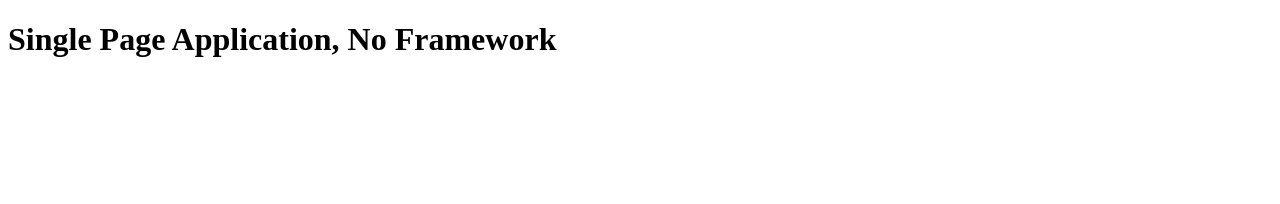
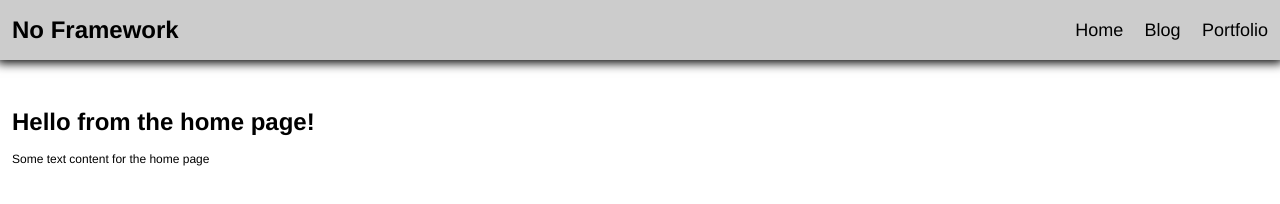
Before and after one commit to belcurv/spa_no-framework, a plain HTML site: page index.html in a window 1280 px wide. Drawn offline with Linux system fonts and the light colour scheme.

Commit message:
Add styles, simplify router

```diff
--- a/css/app.css
+++ b/css/app.css
@@ -0,0 +1,70 @@
+
+* {
+    box-sizing: border-box;
+}
+
+body {
+    font-family: Helvetica, Arial, sans-serif;
+    font-size: 12px;
+    margin: 0;
+    padding: 0;
+}
+
+.app-shell-head {
+    position: fixed;
+    top: 0;
+    left: 0;
+    height: 60px;
+    width: 100%;
+    background: #ccc;
+    box-shadow: 0 0 10px 3px #000;
+}
+
+.app-shell-head-logo {
+    display: inline-block;
+    padding-left: 1em;
+}
+
+.app-shell-head-logo h1 {
+    margin: 0;
+    padding: 0;
+    height: 100%;
+    line-height: 60px;
+}
+
+.app-shell-head-nav {
+    position: absolute;
+    margin: 0 .25em 0 0;
+    padding: 0;
+    top: 0;
+    right: 0;
+    height: 100%;
+    line-height: 60px;
+}
+
+.app-shell-head-nav ul {
+    margin: 0;
+    padding: 0;
+    list-style-type: none;
+}
+
+.app-shell-head-nav li {
+    display: inline;
+    margin: 0 .75em;
+}
+
+.app-shell-head-nav a {
+    font-size: 1.5em;
+    color: #000;
+    text-decoration: none;
+}
+
+.app-shell-main {
+    position: relative;
+    top: 80px;
+
+}
+
+.app-shell-main-content {
+    padding: 1em;
+}
--- a/index.html
+++ b/index.html
@@ -15,6 +15,7 @@
     <!-- app js -->
     <script src="js/app.js"></script>
     <script src="js/app.shell.js"></script>
+    <script src="js/templates/app.templates.js"></script>
     <script src="js/utils/app.router.js"></script>
     <script>
         // initialize application once the DOM is ready
--- a/js/app.shell.js
+++ b/js/app.shell.js
@@ -13,28 +13,6 @@ app.shell = (function ($) {
 
     var DOM = {};
 
-//            // html template
-//            main_html: `
-//                <div class="app-shell-head">
-//                    <div class="app-shell-head-logo">
-//                        <h1>app</h1>
-//                        <p>JavaScript end to end</p>
-//                    </div>
-//                    <div class="app-shell-head-acct"></div>
-//                </div>
-//
-//                <div class="app-shell-main">
-//                    <div class="app-shell-main-nav"></div>
-//                    <div class="app-shell-main-content"></div>
-//                </div>
-//
-//                <div class="app-shell-foot"></div>
-//                <div class="app-shell-modal"></div>`,
-//
-//            // interval in ms between resize event consideration
-//            resize_interval: 200
-//        },
-
 
     /* ============================ DOM METHODS ============================ */
 
@@ -43,9 +21,15 @@ app.shell = (function ($) {
         DOM.template = `
             <div class="app-shell-head">
                 <div class="app-shell-head-logo">
-                    <h1>Single Page Application, No Framework</h1>
+                    <h1>No Framework</h1>
                 </div>
-                <div class="app-shell-head-nav"></div>
+                <div class="app-shell-head-nav">
+                    <ul>
+                        <li><a href="#">Home</a></li>
+                        <li><a href="#/blog">Blog</a></li>
+                        <li><a href="#/portfolio">Portfolio</a></li>
+                    </ul>
+                </div>
             </div>
 
             <div class="app-shell-main">
@@ -54,7 +38,6 @@ app.shell = (function ($) {
 
             <div class="app-shell-foot"></div>`;
 
-        DOM.$p = $(document.createElement('p'));
     }
 
 
@@ -64,7 +47,7 @@ app.shell = (function ($) {
     // handle URI hashchange events
     function onHashChange(event) {
 
-        app.router.route(location.hash.slice(1));
+        app.router.router(location.hash.slice(1));
     }
 
     /* ============================= CALLBACKS ============================= */
--- /dev/null
+++ b/js/templates/app.templates.js
@@ -0,0 +1,41 @@
+/* jshint esversion:6 */
+/* globals app */
+
+app.templates = (function() {
+
+
+    function homeTemplate() {
+        let template = `
+            <h1>Hello from the home page!</h1>
+            <p>Some text content for the home page</p>`;
+
+        return template;
+    }
+
+
+    function blogTemplate() {
+        let template = `
+            <h1>BLOG!</h1>
+            <p>Blog content goes here...</p>`;
+
+        return template;
+    }
+
+
+    function portfolioTemplate() {
+        let template = `
+            <h1>PORTFOLIO!</h2>
+            <p>Portfolio goes here...</p>`;
+
+        return template;
+    }
+
+    /* ============================ EXPORT API ============================= */
+
+    return {
+        home      : homeTemplate,
+        blog      : blogTemplate,
+        portfolio : portfolioTemplate
+    };
+
+}());
--- a/js/utils/app.router.js
+++ b/js/utils/app.router.js
@@ -1,137 +1,48 @@
-/* app.router.js
-   Routing module for app
+/* jshint esversion:6, devel:true, browser:true */
+/* globals app, jQuery */
 
-   example.com/#post?building-a-spa
-   example.com/#blog?post=building-a-spa
+app.router = (function($) {
 
+    'use strict';
 
-*/
+    var el = null,
+        routes = {};
 
-/* jshint esversion:6, devel:true, browser:true */
-/* globals app */
+    /* ============================= UTILITIES ============================= */
 
-app.router = (function () {
-
-    /* =============================== SETUP =============================== */
-
-    var config = {
-            query_params: ''
-        },
-
-        routes = {
-
-            home : {
-                api_stub : 'home',
-                success_callback : 'home_page',
-                error_callback : 'home_page_error'
-            },
-
-            all_posts : {
-                api_stub : 'blog',
-                success_callback : 'show_all_posts',
-                error_callback : 'show_all_posts_error'
-            },
-
-            post : {
-                api_stub : 'blog/posts/' + config.query_params + '.md',
-                success_callback : 'show_post',
-                error_callback : 'show_post_error'
-            }
-
+    // route registering function
+    function route(path, templateId, controller) {
+        routes[path] = {
+            templateId : templateId,
+            controller : controller
         };
-
-    /* ========================== PRIVATE METHODS ========================== */
-
-
-    /*
-        views.all_posts = function(data, params){
-            var api_stub = 'posts/index.json';
-
-            utils.request(
-                api_stub,
-                'show_all_posts',
-                'show_all_posts_error'
-            );
-        };
-
-
-        views.home = function(data, params){
-            var api_stub = 'posts/index.json';
-
-            utils.request(
-                api_stub,
-                'home_page',
-                'home_page_error'
-            );
-        };
-
-
-        views.post = function(data, params){
-            var api_stub = 'posts/' + params[0] + '.md';
-
-            utils.request(
-                api_stub,
-                'show_post',
-                'show_post_error'
-            );
     }
 
 
-    */
+    /* ============================== ROUTES =============================== */
 
-    // build query param map from raw URI param string
-    function _makeParamsMap(p_str) {
-
-        if (!p_str) { return false; }
-
-        let params  = {},
-            p_array = p_str.split('&');
-
-        p_array.forEach( (p) => {
-            let temp = p.split('=');
-
-            if (!params.hasOwnProperty(temp[0])) {
-                params[temp[0]] = temp[1];
-            }
-
-        });
-
-        return params;
-
-    }
-
-    /* ========================== PUBLIC METHODS =========================== */
+    route('/',          'home',      app.templates.home);
+    route('/blog',      'blog',      app.templates.blog);
+    route('/portfolio', 'portfolio', app.templates.portfolio);
 
 
-    function route(hash, data) {
+    /* ============================== ROUTER =============================== */
 
-        hash = hash || 'home';
+    function router(url) {
+        el  = el || $('.app-shell-main-content');
+        url = url || '/';
 
-        let route      = hash.split('?')[0],
-            params_str = hash.split('?')[1],
-            hasParams  = Boolean(params_str),
-            params_map = hasParams ? _makeParamsMap(params_str) : null;
+        let route = routes[url];
 
-        // diag
-        console.clear();
-        console.log('Route: ' + route);
-        console.log('Param: ' + params_str);
-        console.log('MakeParamsMap: ', params_map);
-
-        if (hasParams) {
-            config.query_params = params_map;
+        if (el && route.controller) {
+            el.html(route.controller);
         }
-
-        // execute route
-
-
     }
 
 
     /* ============================ EXPORT API ============================= */
-
     return {
-        route : route
+        router : router
     };
 
-}());
+}(jQuery));
```
Also changed, not shown: js/utils/app.router-old.js (added, +123 -0 lines), js/config.js (deleted). Lines whose indentation alone changed are shown as unchanged.
